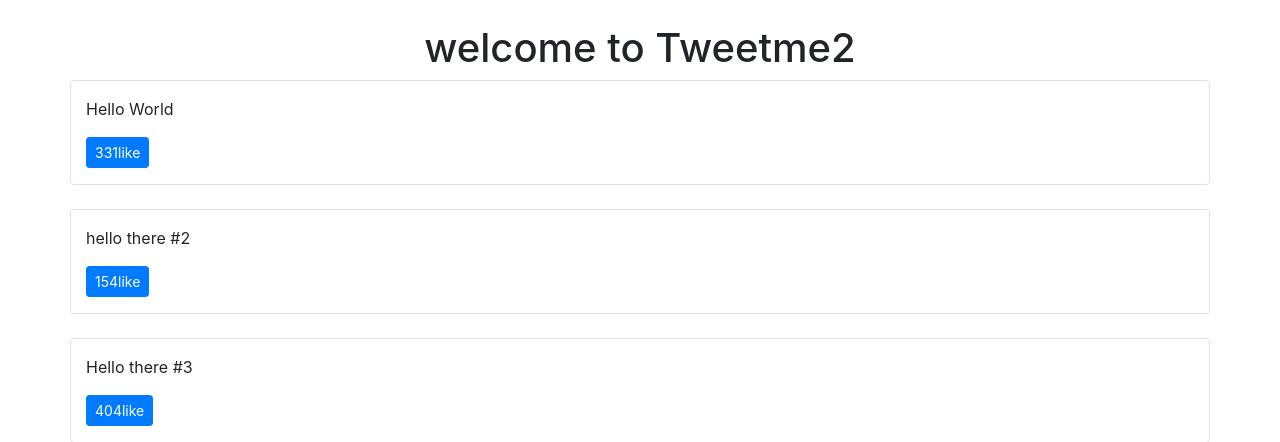
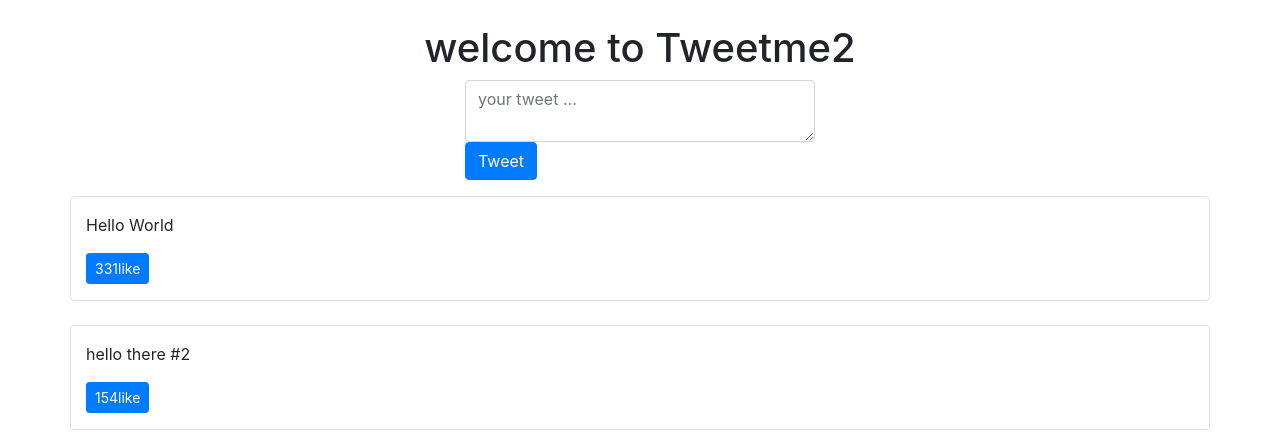
Before and after one commit to shopbito/Tweeter-project, a Django app: page / in a window 1280 px wide. Shown: the part 56-498 px from the top of the page. Run offline with Django 3.2, Linux system fonts and the light colour scheme; data comes from the database, SQL or seed files in the repository; both versions use the stored data as it was after the commit.

Commit message:
23-Tweet From by Hand

```diff
--- a/templates/pages/home.html
+++ b/templates/pages/home.html
@@ -10,6 +10,17 @@ this is amazing!!!!!!
 <div class='row text-center'>
     <div class='col'>
        <h1>welcome to Tweetme2</h1>
+    </div>
+</div>
+
+<div class='row mb-3'>
+    <div class='col-md-4 mx-auto col-10'>
+        <form class='form' method='POST' action='/create-tweet'>
+            {% csrf_token %}
+            <input type='hidden' value='/' name='next' />
+            <textarea class='form-control' name='content' placeholder='your tweet ...'></textarea>
+            <button type='submit' class='btn btn-primary'>Tweet</button>
+        </form>
     </div>
 </div>
 
--- a/tweets/views.py
+++ b/tweets/views.py
@@ -13,6 +13,7 @@ def home_view(request, *args,  **kwargs):
 
 def tweet_create_view(request, *args, **kwargs):
     form = TweetForm(request.POST or None)
+    print('post data is', request.POST)
     if form.is_valid():
         obj = form.save(commit=False)
         # do other form related logic
```
Also changed, not shown: db.sqlite3.
